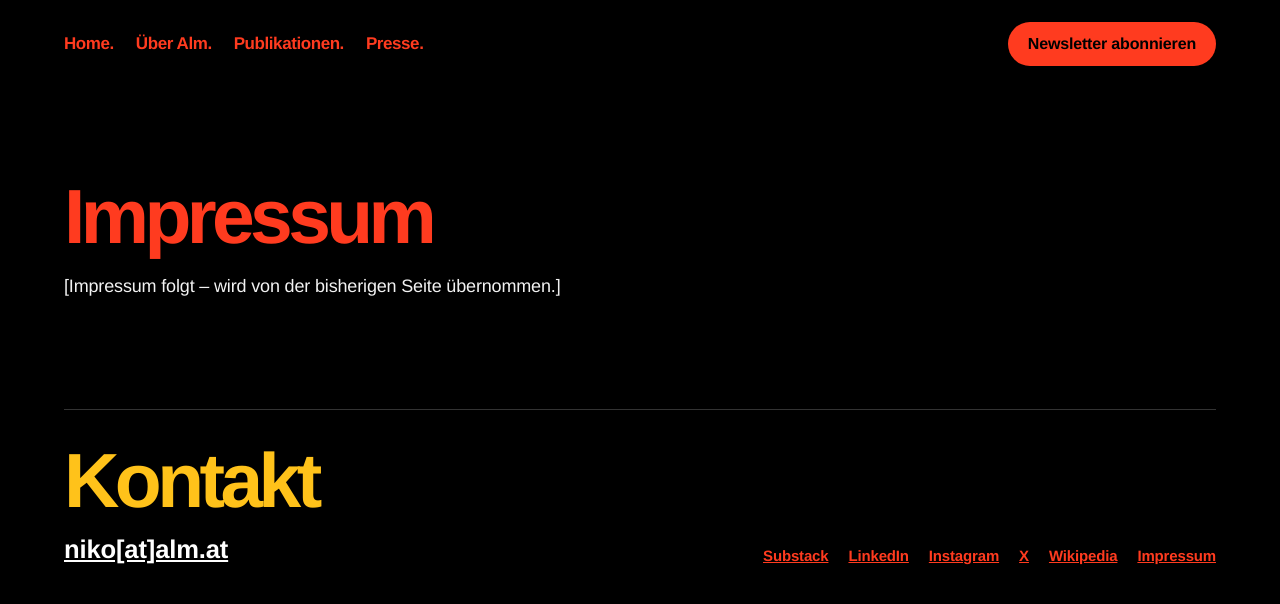
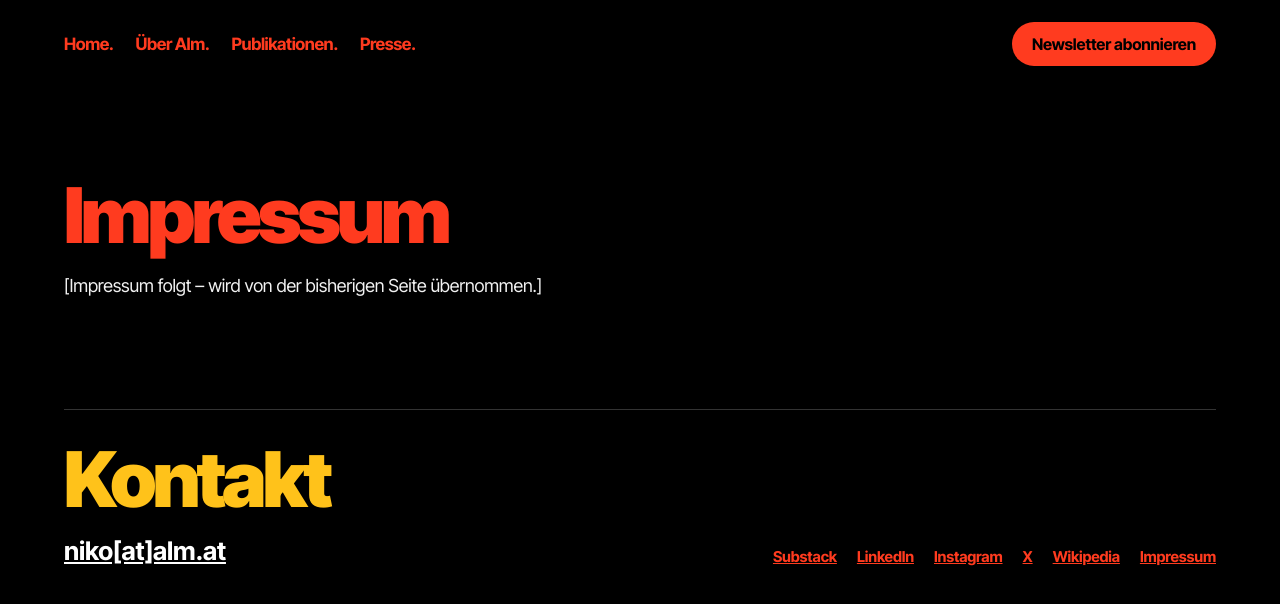
Before and after one commit to superbier/alm, an Astro site: page /impressum in a window 1280 px wide. Built offline with nearby package versions, Linux system fonts and the light colour scheme; Astro itself is replaced by a stand-in of ours.

Commit message:
Schrift auf Inter Tight umstellen, Überschriften im Schnitt 900
Selbst gehostet über @fontsource-variable/inter-tight; Vergleichsseite entfernt.

Co-Authored-By: Claude Opus 5.5 <noreply@anthropic.com>
Claude-Session: https://claude.ai/code/session_01Dk67CVkdoRcYyyvryzdZ1F

```diff
--- a/CLAUDE.md
+++ b/CLAUDE.md
@@ -15,7 +15,7 @@ Niko pflegt die Seite per Chat-Anweisung. Änderungen klein halten, nichts erfin
 
 ## Design (Richtung „E · Glut“)
 - Schwarz, Akzente Rot → Orange → Bernstein → Gelb (`--red`, `--orange`, `--amber`, `--yellow`).
-- Schrift: Helvetica (Neue) Bold, eng gesetzt (`--tight: -0.06em` für große Überschriften).
+- Schrift: Inter Tight (selbst gehostet über @fontsource-variable), Überschriften im Schnitt 900 (`--heavy`), eng gesetzt (`--tight`).
 - Große Bereichstitel ohne Punkt; kleine Navigation mit Punkt („Home.“).
 - Listen als Haarlinien-Zeilen: links Datum, rechts Inhalt.
 
--- a/package.json
+++ b/package.json
@@ -9,6 +9,7 @@
     "preview": "astro preview"
   },
   "dependencies": {
+    "@fontsource-variable/inter-tight": "^5.3.0",
     "astro": "^7.4.12"
   }
 }
--- a/src/layouts/Base.astro
+++ b/src/layouts/Base.astro
@@ -1,4 +1,5 @@
 ---
+import '@fontsource-variable/inter-tight';
 import '../styles/global.css';
 import site from '../data/site.json';
 
--- a/src/pages/schriften.astro
+++ /dev/null
@@ -1,51 +0,0 @@
----
-// Temporäre Vergleichsseite für die Schriftwahl. Nach der Entscheidung löschen.
-const fonts = [
-  { name: 'Helvetica Bold (aktuell, nur auf Apple-Geräten echt)', family: "'Helvetica Neue', Helvetica, Arial, sans-serif", weight: 700 },
-  { name: 'Inter Tight Black', family: "'Inter Tight', sans-serif", weight: 900 },
-  { name: 'Hanken Grotesk Black', family: "'Hanken Grotesk', sans-serif", weight: 900 },
-  { name: 'Archivo Black', family: "'Archivo', sans-serif", weight: 900 },
-  { name: 'Schibsted Grotesk Black', family: "'Schibsted Grotesk', sans-serif", weight: 900 },
-];
-const words = [
-  ['Newsletter', '#ff3b1f'],
-  ['Publikationen', '#ff6a1a'],
-  ['Average', '#ff9a1a'],
-  ['Schmaltz', '#ffc21a'],
-];
----
-<!doctype html>
-<html lang="de">
-  <head>
-    <meta charset="utf-8" />
-    <meta name="viewport" content="width=device-width, initial-scale=1" />
-    <meta name="robots" content="noindex" />
-    <title>Schriftvergleich – alm.net</title>
-    <link rel="preconnect" href="https://fonts.googleapis.com" />
-    <link href="https://fonts.googleapis.com/css2?family=Inter+Tight:wght@500;900&family=Hanken+Grotesk:wght@500;900&family=Archivo:wght@500;900&family=Schibsted+Grotesk:wght@500;900&display=swap" rel="stylesheet" />
-    <style>
-      body { margin: 0; background: #000; color: #f2f2f2; font-family: 'Helvetica Neue', Helvetica, Arial, sans-serif; }
-      .wrap { max-width: 1280px; margin: 0 auto; padding: 48px clamp(20px, 5vw, 64px); }
-      .intro { font-size: 18px; color: #b5b5b5; max-width: 60ch; line-height: 1.5; }
-      .sample { border-top: 1px solid #333; padding: 32px 0 56px; }
-      .label { font-size: 14px; color: #8a8a8a; margin: 0 0 24px; letter-spacing: 0; font-family: 'Helvetica Neue', Helvetica, Arial, sans-serif; }
-      .num { color: #ffc21a; font-weight: 700; margin-right: 8px; }
-      .name { color: #fff; font-size: clamp(48px, 7vw, 96px); line-height: 0.95; letter-spacing: -0.06em; margin: 0 0 24px; }
-      .w { display: block; font-size: clamp(40px, 6vw, 80px); line-height: 1.04; letter-spacing: -0.06em; }
-      .body { margin: 28px 0 0; max-width: 46ch; font-size: 20px; line-height: 1.45; font-weight: 500; letter-spacing: -0.01em; color: #fff; }
-    </style>
-  </head>
-  <body>
-    <div class="wrap">
-      <p class="intro">Schriftvergleich: dieselben Zeilen in fünf Schriften, alle im fettesten Schnitt, gleich eng gesetzt. Nr. 2–5 sind frei und sehen auf jedem Gerät gleich aus.</p>
-      {fonts.map((f, i) => (
-        <section class="sample" style={`font-family: ${f.family}`}>
-          <p class="label"><span class="num">{i + 1}</span>{f.name}</p>
-          <p class="name" style={`font-weight: ${f.weight}`}>Niko Alm</p>
-          {words.map(([w, c]) => <span class="w" style={`color: ${c}; font-weight: ${f.weight}`}>{w}</span>)}
-          <p class="body">Medienunternehmer, Publizist, Ex-Abgeordneter. Fotogene Schale, nerdiger Kern. Äöü ß – 2013–2017.</p>
-        </section>
-      ))}
-    </div>
-  </body>
-</html>
--- a/src/styles/global.css
+++ b/src/styles/global.css
@@ -13,8 +13,9 @@
   --amber: #ff9a1a;
   --yellow: #ffc21a;
 
-  --font: 'Helvetica Neue', Helvetica, Arial, sans-serif;
-  --tight: -0.06em;
+  --font: 'Inter Tight Variable', 'Inter Tight', 'Helvetica Neue', Helvetica, Arial, sans-serif;
+  --heavy: 900;   /* Überschriften */
+  --tight: -0.05em;
   --max: 1280px;
   --pad: clamp(20px, 5vw, 64px);
 }
@@ -58,12 +59,12 @@ a:focus-visible { outline: 2px solid var(--yellow); outline-offset: 3px; }
 .hero { display: flex; flex-wrap: wrap; align-items: center; gap: 48px; padding: clamp(56px, 9vw, 128px) 0; }
 .hero__text { flex: 999 1 520px; min-width: 0; }
 .hero__name {
-  margin: 0 0 clamp(40px, 6vw, 72px); color: var(--white); font-weight: 700;
+  margin: 0 0 clamp(40px, 6vw, 72px); color: var(--white); font-weight: var(--heavy);
   font-size: clamp(56px, 8vw, 104px); line-height: 0.95; letter-spacing: var(--tight);
 }
 .hero__links { display: flex; flex-direction: column; gap: 4px; }
 .hero__links a {
-  align-self: flex-start; text-decoration: none; font-weight: 700;
+  align-self: flex-start; text-decoration: none; font-weight: var(--heavy);
   font-size: clamp(48px, 7vw, 96px); line-height: 1.04; letter-spacing: var(--tight);
 }
 .hero__portrait { flex: 1 1 320px; max-width: 480px; display: block; }
@@ -78,7 +79,7 @@ a:focus-visible { outline: 2px solid var(--yellow); outline-offset: 3px; }
 .section { border-top: 1px solid var(--line); padding: 32px 0 clamp(64px, 8vw, 112px); }
 .section__head { display: flex; flex-wrap: wrap; justify-content: space-between; align-items: flex-end; gap: 16px; margin-bottom: 40px; }
 .section__title {
-  margin: 0; font-weight: 700; font-size: clamp(44px, 6vw, 80px); letter-spacing: var(--tight); line-height: 1;
+  margin: 0; font-weight: var(--heavy); font-size: clamp(44px, 6vw, 80px); letter-spacing: var(--tight); line-height: 1;
 }
 .section__head .more { font-size: 16px; font-weight: 700; }
 
@@ -110,7 +111,7 @@ a.row:hover .row__title { color: var(--amber); }
   padding: 28px; background: var(--surface); color: var(--text); text-decoration: none;
 }
 .book__role { font-size: 14px; font-weight: 700; color: var(--orange); }
-.book__title { display: block; font-size: 34px; font-weight: 700; letter-spacing: -0.045em; line-height: 1.05; color: var(--white); }
+.book__title { display: block; font-size: 34px; font-weight: var(--heavy); letter-spacing: -0.04em; line-height: 1.05; color: var(--white); }
 .book__sub { display: block; margin-top: 8px; font-size: 17px; color: var(--soft); }
 .book:hover .book__title { color: var(--orange); }
 .after { margin: 24px 0 0; font-size: 16px; font-weight: 700; }
```
Also changed, not shown: 1 other file.
